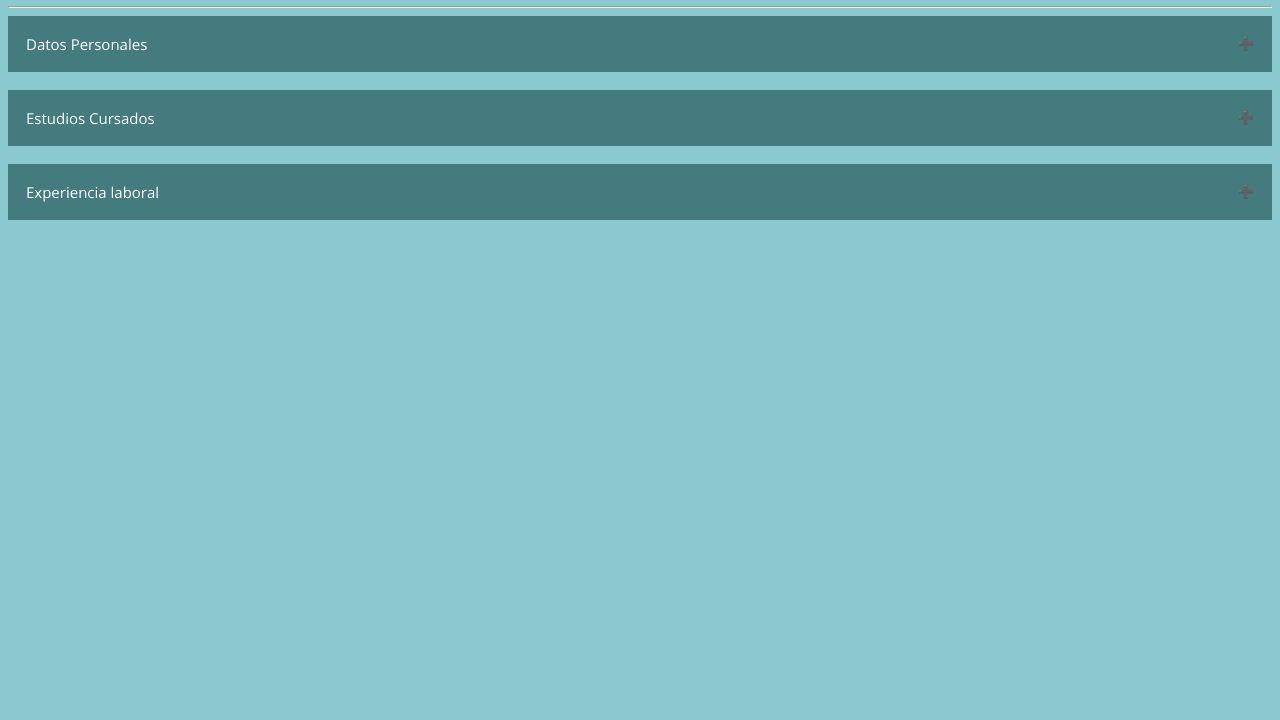
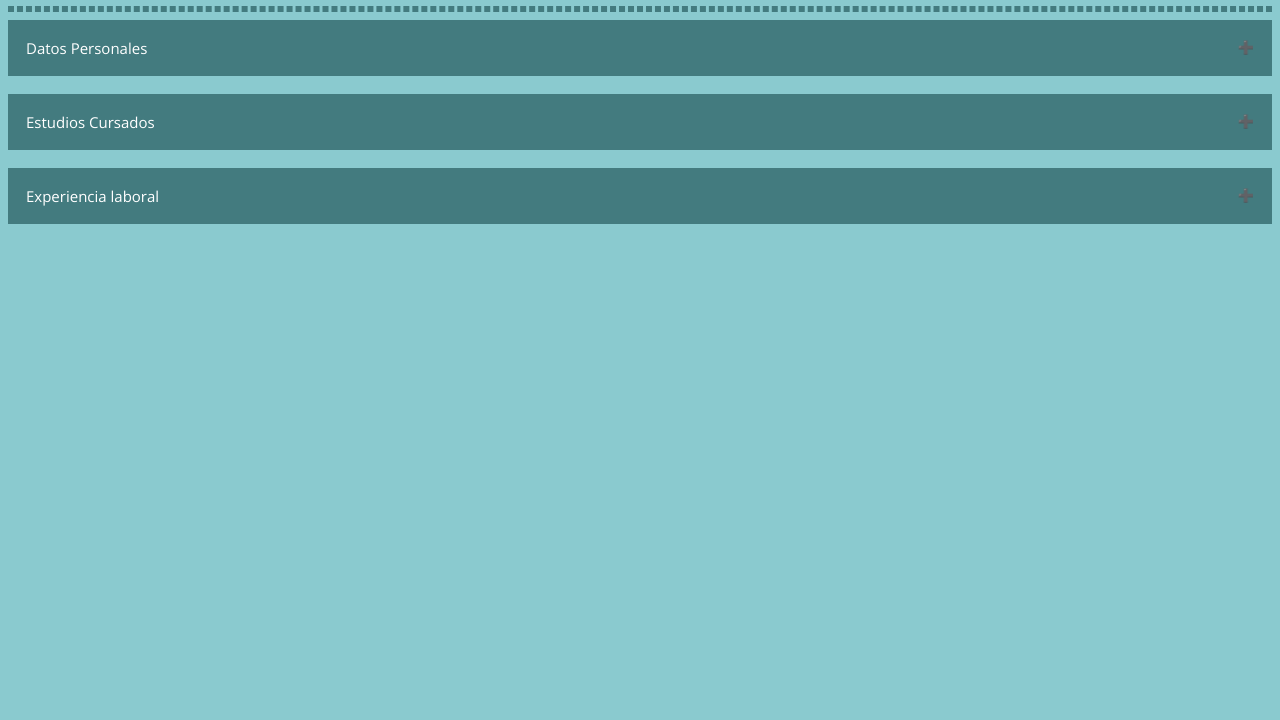
Before and after one commit to Hermerino/hermerino.github.io, a plain HTML site: page index.html in a window 1280 px wide. Shown: the part 80-800 px from the top of the page. Drawn offline with nearby package versions, Linux system fonts and the light colour scheme.

Commit message:
Update estilos.css

```diff
--- a/estilos.css
+++ b/estilos.css
@@ -2,6 +2,9 @@ body {
    background-color: rgb(138, 202, 207);
 }
 
+hr {
+  border: dashed rgb(67, 123, 127);
+}
 
 h1 {
     text-align: center;
```
